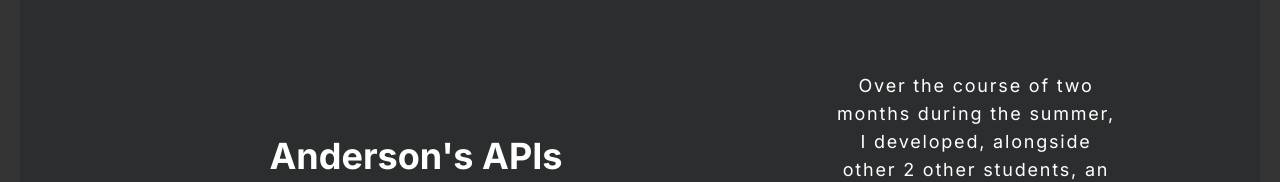
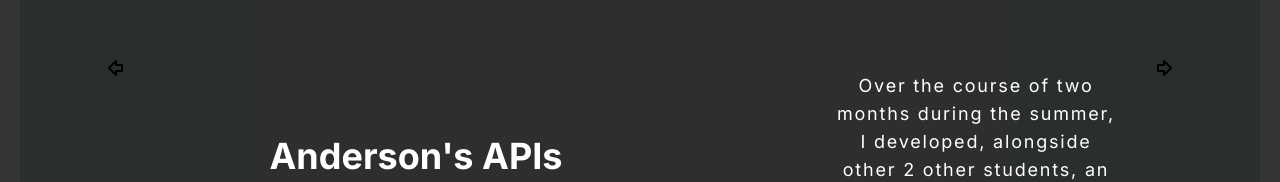
Before and after one commit to KevinDsouza03/kevindsouza03.react, a Next.js app: page / in a window 1280 px wide. Shown: the part 1639-1821 px from the top of the page. Built offline with nearby package versions, Linux system fonts and the light colour scheme.

Commit message:
basic carousel added for projects

```diff
--- /dev/null
+++ b/app/Projects/ProjectSlider.jsx
@@ -0,0 +1,39 @@
+import { useState} from "react"
+import { ArrowBigLeft, ArrowBigRight } from "lucide-react"
+
+export default function ProjectSlider({projectList}) {
+    const [projectIndex, setProjectIndex] = useState(0) // 0-4
+
+    function showNextProject() {
+        setProjectIndex(index=> {
+            if (index === projectList.length - 1 ) return 0
+            return index + 1
+        })
+
+    }
+
+    function showPrevProject() {
+        setProjectIndex(index=> {
+            if (index === 0) return projectList.length - 1
+            return index-1
+        })
+
+    }
+    return (
+        <div className="w-full h-full relative">
+            {projectList[projectIndex]}
+            <button
+            onClick={showPrevProject}
+            className="absolute top-0 bot-0 p-1 cursor-pointer left-0 rounded hover:bg-slate-400 transition duration-400 data-[hover]:transit">
+                <ArrowBigLeft />
+                </button>
+            <button
+            onClick={showNextProject}
+            className="absolute top-0 bot-0 p-1 cursor-pointer right-0 rounded hover:bg-slate-400 transition duration-400 data-[hover]:transit">
+                <ArrowBigRight/>
+                </button>
+        </div>
+
+    )
+
+}
--- a/app/Projects/Projects.jsx
+++ b/app/Projects/Projects.jsx
@@ -1,9 +1,9 @@
+"use client"
 import Projectscard from "./ProjectsCard.jsx";
-
+import ProjectSlider from "./ProjectSlider.jsx"
 export default function Projects() {
-  return (
-    <section className="    ">
-      <Projectscard
+  const PROJECTS = [
+    <Projectscard key={0}
     image="AWS.jpg"
     name="Anderson's APIs"
     desc="
@@ -15,8 +15,8 @@ export default function Projects() {
     "
     thumbnail="/github.png"
     link="https://github.com/prince-ao/anderson-s-api"
-      />
-      <Projectscard
+    />,
+    <Projectscard key={1}
     image="RatemySchool.gif"
     name="RateMySchool"
     desc="
@@ -28,8 +28,8 @@ export default function Projects() {
     "
     thumbnail="/github.png"
     link="https://github.com/Rate-My-School/RateMySchool"
-      />
-      <Projectscard
+  />,
+  <Projectscard key={2}
   image="ForcaSteam-PFP.gif"
   name="GameInsightify"
   desc="
@@ -41,9 +41,9 @@ export default function Projects() {
   "
   thumbnail="/github.png"
   link="https://github.com/CTP-AKP/AKP_Data_Science"
-      />
+  />,
 
-      <Projectscard
+  <Projectscard key={3}
   image="RuffianSupplies.gif"
   name="Ruffian Supplies"
   desc="My final project for the Intro to Web Development course turned out to be more enjoyable than I expected.
@@ -54,6 +54,11 @@ export default function Projects() {
   thumbnail="/github.png"
   link="www.google.com"
 />
+];
+  return (
+    <section className="    ">
+      {/* In my projects section here, I want to have a "ProjectSlider" that holds all my "ProjectsCard" to iterate through */}
+      <ProjectSlider projectList={PROJECTS} />
     </section>
   );
 }
--- a/package.json
+++ b/package.json
@@ -10,6 +10,7 @@
   },
   "dependencies": {
     "@headlessui/react": "^2.1.2",
+    "lucide-react": "^0.424.0",
     "next": "14.2.3",
     "react": "^18",
     "react-dom": "^18",
```
Also changed, not shown: 1 other file (tests, documents, lock files or other folders). Lines whose indentation alone changed are shown as unchanged.
